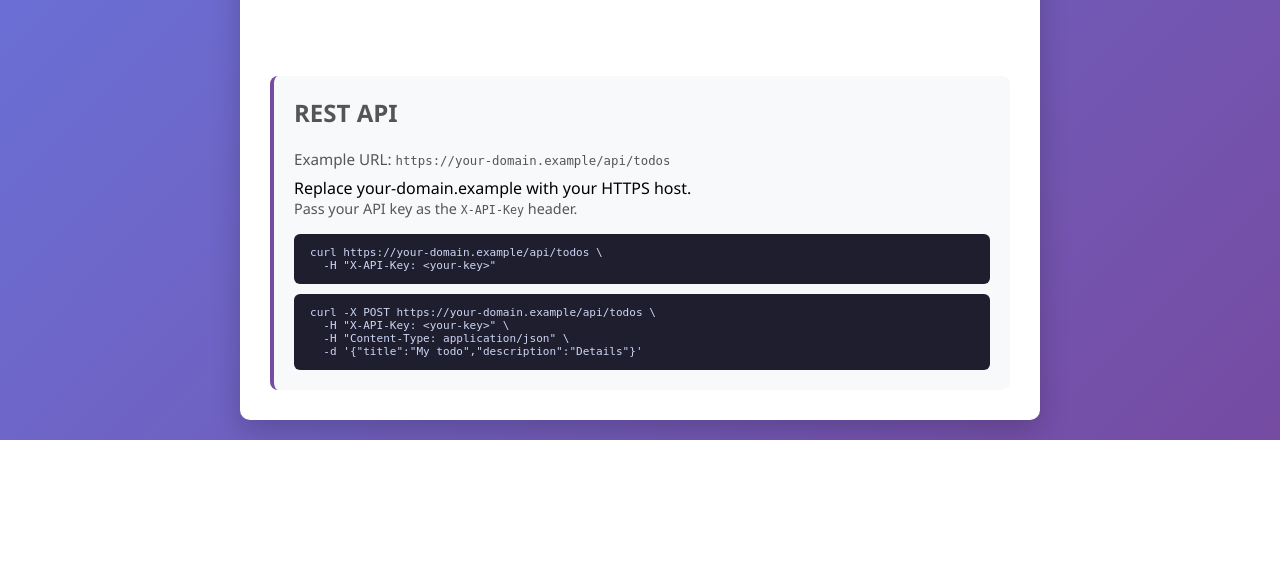
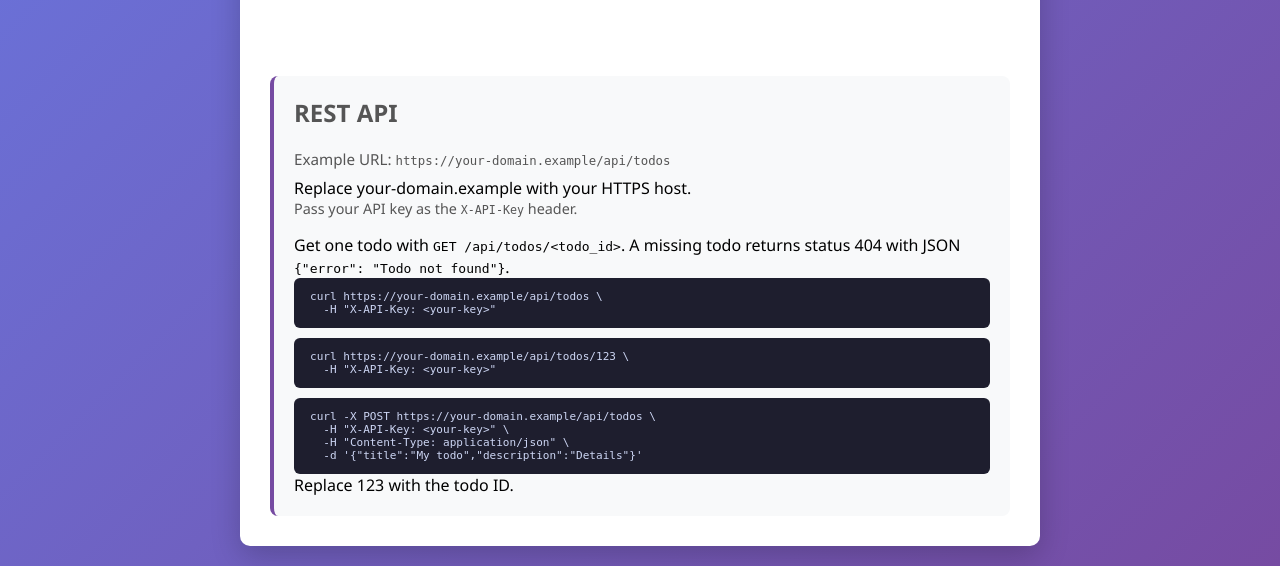
Before and after one commit to rakeshk24/todo-app, a Python web app: template templates/index.html in a window 1280 px wide. Shown: the part 724-1290 px from the top of the page. Before the commit the page ends 1164 px from the top, so only its background shows below. Run offline with Jinja, Linux system fonts and the light colour scheme; the template is opened without the code that fills it, so the values that code supplies are empty.

Commit message:
document single-todo API retrieval
<!-- coderabbit-ai-generated:v1 -->

Co-authored-by: coderabbitai[bot] <136622811+coderabbitai[bot]@users.noreply.github.com>

```diff
--- a/templates/index.html
+++ b/templates/index.html
@@ -104,14 +104,19 @@
             <p class="api-base">Example URL: <code>https://your-domain.example/api/todos</code></p>
             <p>Replace your-domain.example with your HTTPS host.</p>
             <p class="api-note">Pass your API key as the <code>X-API-Key</code> header.</p>
+            <p>Get one todo with <code>GET /api/todos/&lt;todo_id&gt;</code>. A missing todo returns
+                status 404 with JSON <code>{"error": "Todo not found"}</code>.</p>
             <div class="api-examples">
                 <pre class="api-code">curl https://your-domain.example/api/todos \
+  -H "X-API-Key: &lt;your-key&gt;"</pre>
+                <pre class="api-code">curl https://your-domain.example/api/todos/123 \
   -H "X-API-Key: &lt;your-key&gt;"</pre>
                 <pre class="api-code">curl -X POST https://your-domain.example/api/todos \
   -H "X-API-Key: &lt;your-key&gt;" \
   -H "Content-Type: application/json" \
   -d '{"title":"My todo","description":"Details"}'</pre>
             </div>
+            <p>Replace 123 with the todo ID.</p>
         </div>
     </div>
 </body>
```
Also changed, not shown: README.md.
